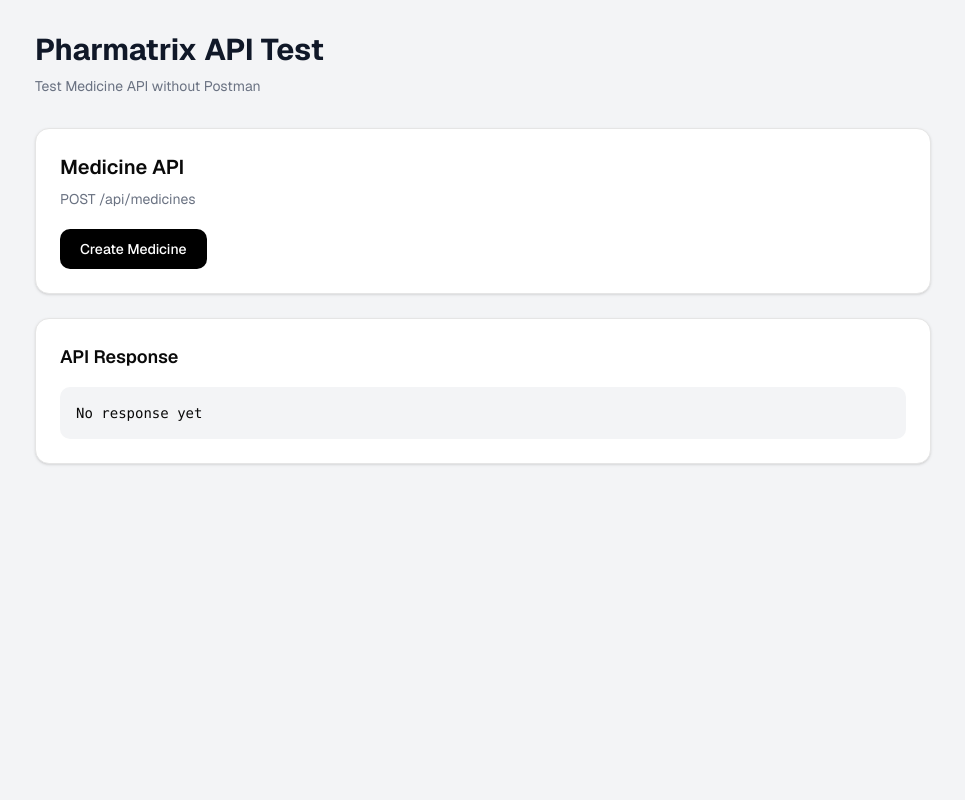
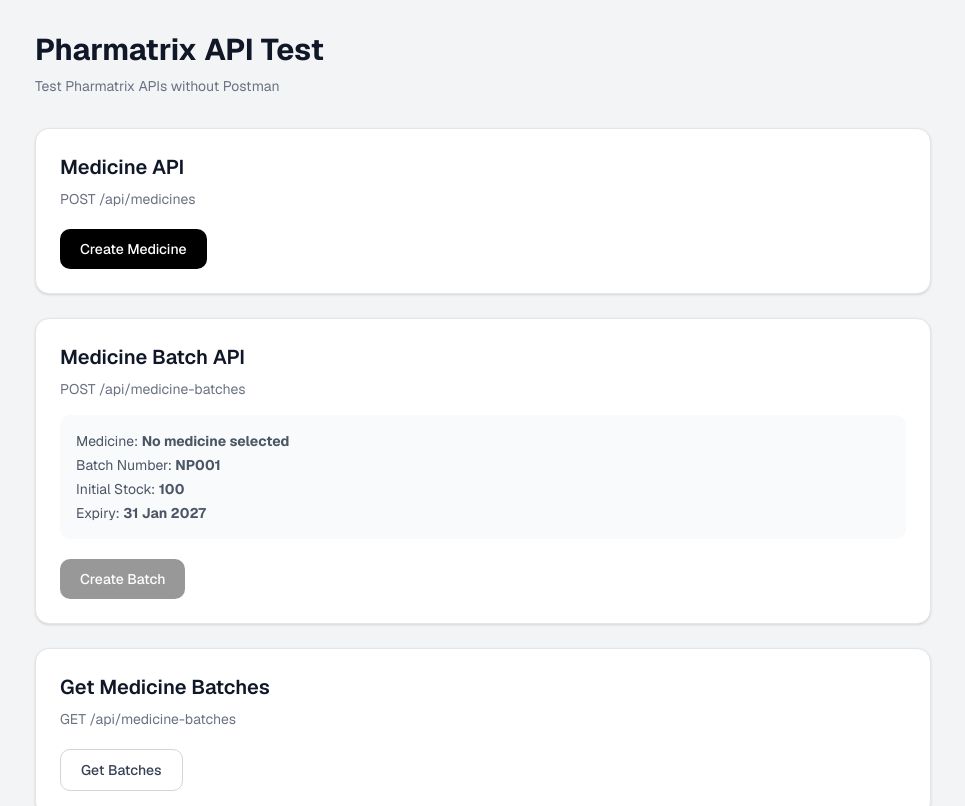
Before and after one commit to CheSubhro/pharmatrix, a Next.js app: page /api-test in a window 1280 px wide. Shown: the top 806 px of the page, without its empty margins (157-1122 px from the left). Built offline with nearby package versions, Linux system fonts and the light colour scheme.

Commit message:
Medicine Batch show Complete in dashboard UI

```diff
--- a/src/app/api-test/page.tsx
+++ b/src/app/api-test/page.tsx
@@ -1,10 +1,17 @@
+
 
 "use client";
 
 import { useState } from "react";
 
+type Medicine = {
+  _id: string;
+  name: string;
+};
+
 export default function ApiTestPage() {
   const [result, setResult] = useState("");
+  const [medicine, setMedicine] = useState<Medicine | null>(null);
 
   const createMedicine = async () => {
     try {
@@ -33,25 +40,85 @@ export default function ApiTestPage() {
       const data = await response.json();
 
       setResult(JSON.stringify(data, null, 2));
+
+      if (data.success && data.medicine) {
+        setMedicine({
+          _id: data.medicine._id,
+          name: data.medicine.name,
+        });
+      }
     } catch (error) {
       console.error(error);
-      setResult("Something went wrong");
+      setResult("Something went wrong while creating medicine.");
+    }
+  };
+
+  const createBatch = async () => {
+    if (!medicine) {
+      setResult("Please create a medicine first.");
+      return;
+    }
+
+    try {
+      setResult("Creating medicine batch...");
+
+      const response = await fetch("/api/medicine-batches", {
+        method: "POST",
+        headers: {
+          "Content-Type": "application/json",
+        },
+        body: JSON.stringify({
+          medicine: medicine._id,
+          batchNumber: "NP001",
+          manufacturingDate: "2025-02-01",
+          expiryDate: "2027-01-31",
+          initialStock: 100,
+        }),
+      });
+
+      const data = await response.json();
+
+      setResult(JSON.stringify(data, null, 2));
+    } catch (error) {
+      console.error(error);
+      setResult("Something went wrong while creating batch.");
+    }
+  };
+
+  const getBatches = async () => {
+    try {
+      setResult("Fetching medicine batches...");
+
+      const response = await fetch(
+        "/api/medicine-batches"
+      );
+
+      const data = await response.json();
+
+      setResult(JSON.stringify(data, null, 2));
+    } catch (error) {
+      console.error(error);
+      setResult("Something went wrong while fetching batches.");
     }
   };
 
   return (
     <main className="min-h-screen bg-gray-100 p-8">
       <div className="mx-auto max-w-4xl">
-        <h1 className="text-3xl font-bold text-gray-900">
-          Pharmatrix API Test
-        </h1>
+        {/* Header */}
+        <div>
+          <h1 className="text-3xl font-bold text-gray-900">
+            Pharmatrix API Test
+          </h1>
 
-        <p className="mt-2 text-sm text-gray-500">
-          Test Medicine API without Postman
-        </p>
+          <p className="mt-2 text-sm text-gray-500">
+            Test Pharmatrix APIs without Postman
+          </p>
+        </div>
 
+        {/* Medicine API */}
         <div className="mt-8 rounded-xl border bg-white p-6 shadow-sm">
-          <h2 className="text-xl font-semibold">
+          <h2 className="text-xl font-semibold text-gray-900">
             Medicine API
           </h2>
 
@@ -65,14 +132,89 @@ export default function ApiTestPage() {
           >
             Create Medicine
           </button>
+
+          {medicine && (
+            <div className="mt-5 rounded-lg border bg-gray-50 p-4">
+              <p className="text-sm font-medium text-gray-900">
+                Medicine Created
+              </p>
+
+              <p className="mt-1 text-sm text-gray-600">
+                Name: {medicine.name}
+              </p>
+
+              <p className="mt-1 break-all text-xs text-gray-500">
+                ID: {medicine._id}
+              </p>
+            </div>
+          )}
         </div>
 
+        {/* Batch API */}
         <div className="mt-6 rounded-xl border bg-white p-6 shadow-sm">
-          <h2 className="text-lg font-semibold">
+          <h2 className="text-xl font-semibold text-gray-900">
+            Medicine Batch API
+          </h2>
+
+          <p className="mt-2 text-sm text-gray-500">
+            POST /api/medicine-batches
+          </p>
+
+          <div className="mt-4 rounded-lg bg-gray-50 p-4 text-sm text-gray-600">
+            <p>
+              Medicine:{" "}
+              <strong>
+                {medicine?.name || "No medicine selected"}
+              </strong>
+            </p>
+
+            <p className="mt-1">
+              Batch Number: <strong>NP001</strong>
+            </p>
+
+            <p className="mt-1">
+              Initial Stock: <strong>100</strong>
+            </p>
+
+            <p className="mt-1">
+              Expiry: <strong>31 Jan 2027</strong>
+            </p>
+          </div>
+
+          <button
+            onClick={createBatch}
+            disabled={!medicine}
+            className="mt-5 rounded-lg bg-black px-5 py-2.5 text-sm font-medium text-white hover:bg-gray-800 disabled:cursor-not-allowed disabled:opacity-40"
+          >
+            Create Batch
+          </button>
+        </div>
+
+        {/* GET Batches */}
+        <div className="mt-6 rounded-xl border bg-white p-6 shadow-sm">
+          <h2 className="text-xl font-semibold text-gray-900">
+            Get Medicine Batches
+          </h2>
+
+          <p className="mt-2 text-sm text-gray-500">
+            GET /api/medicine-batches
+          </p>
+
+          <button
+            onClick={getBatches}
+            className="mt-5 rounded-lg border border-gray-300 bg-white px-5 py-2.5 text-sm font-medium text-gray-700 hover:bg-gray-50"
+          >
+            Get Batches
+          </button>
+        </div>
+
+        {/* API Response */}
+        <div className="mt-6 rounded-xl border bg-white p-6 shadow-sm">
+          <h2 className="text-lg font-semibold text-gray-900">
             API Response
           </h2>
 
-          <pre className="mt-4 overflow-auto rounded-lg bg-gray-100 p-4 text-sm">
+          <pre className="mt-4 max-h-[500px] overflow-auto rounded-lg bg-gray-100 p-4 text-sm text-gray-800">
             {result || "No response yet"}
           </pre>
         </div>
```
